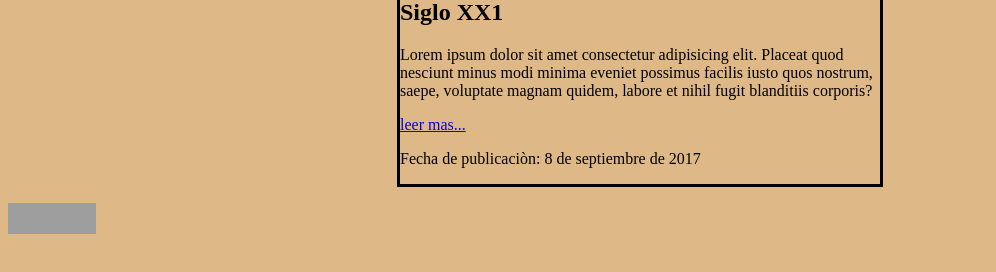
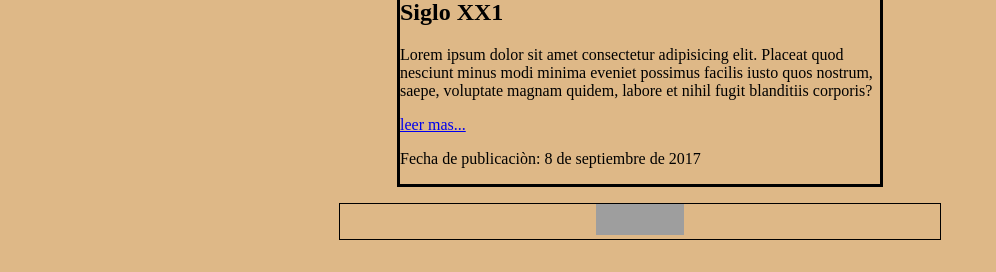
Before and after one commit to OguhOrtsac/oguhOrtsac.github.io, a PHP site: page / in a window 1280 px wide. Shown: the part 528-800 px from the top of the page, without its empty margins (0-996 px from the left). Run offline with PHP 8.4, Linux system fonts and the light colour scheme; grey boxes are pictures that could not be loaded.

Commit message:
Add files via upload

```diff
--- a/Blog/estilos.CSS
+++ b/Blog/estilos.CSS
@@ -8,3 +8,13 @@ main{
 body{
     background-color : burlywood;
 }
+
+footer > p{
+    border-style:solid;
+    border-width: 1px;
+    width: 600px;
+    margin-left: auto;
+    margin-right: auto;
+    text-align: center;
+
+}
```
